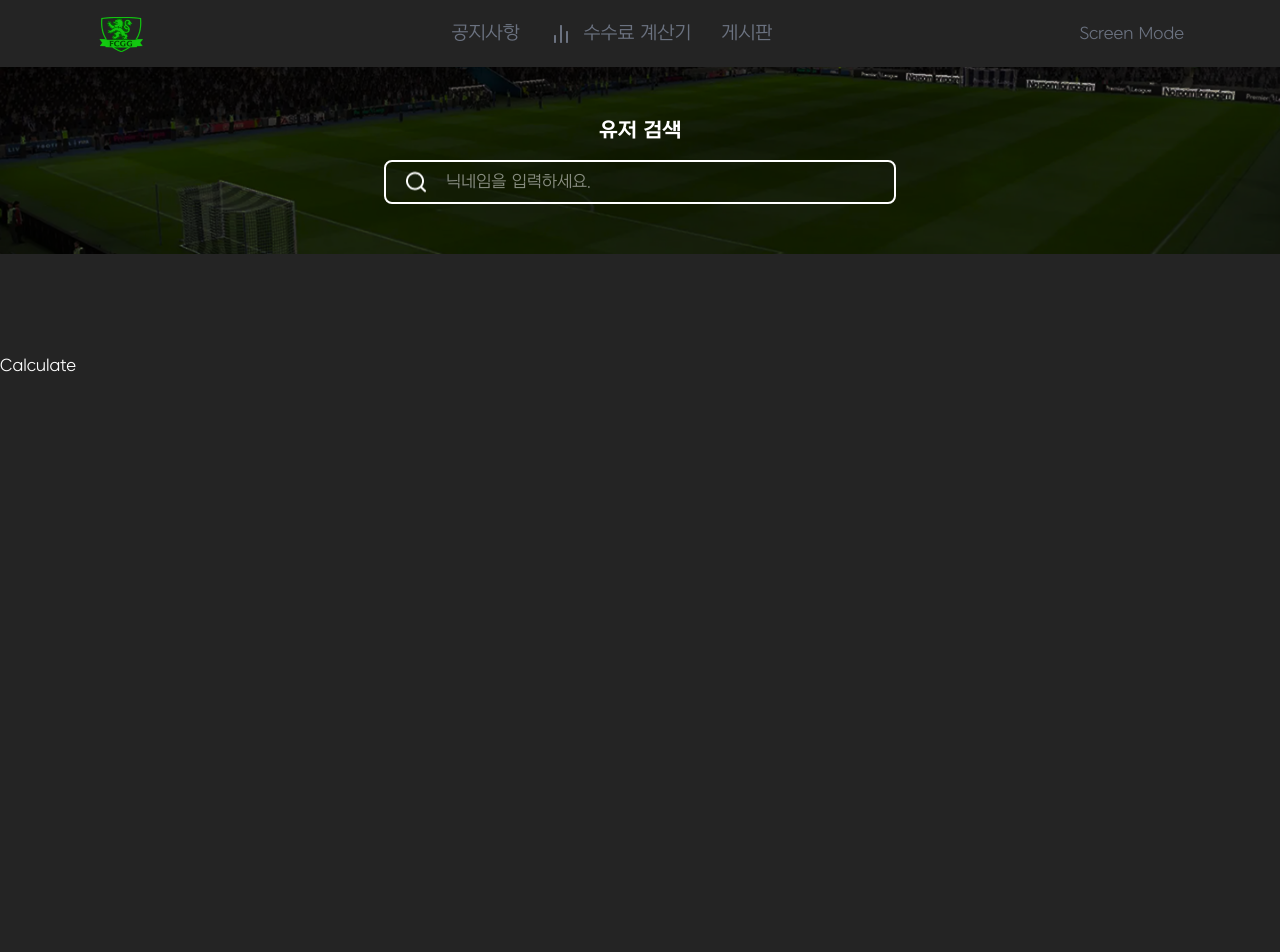
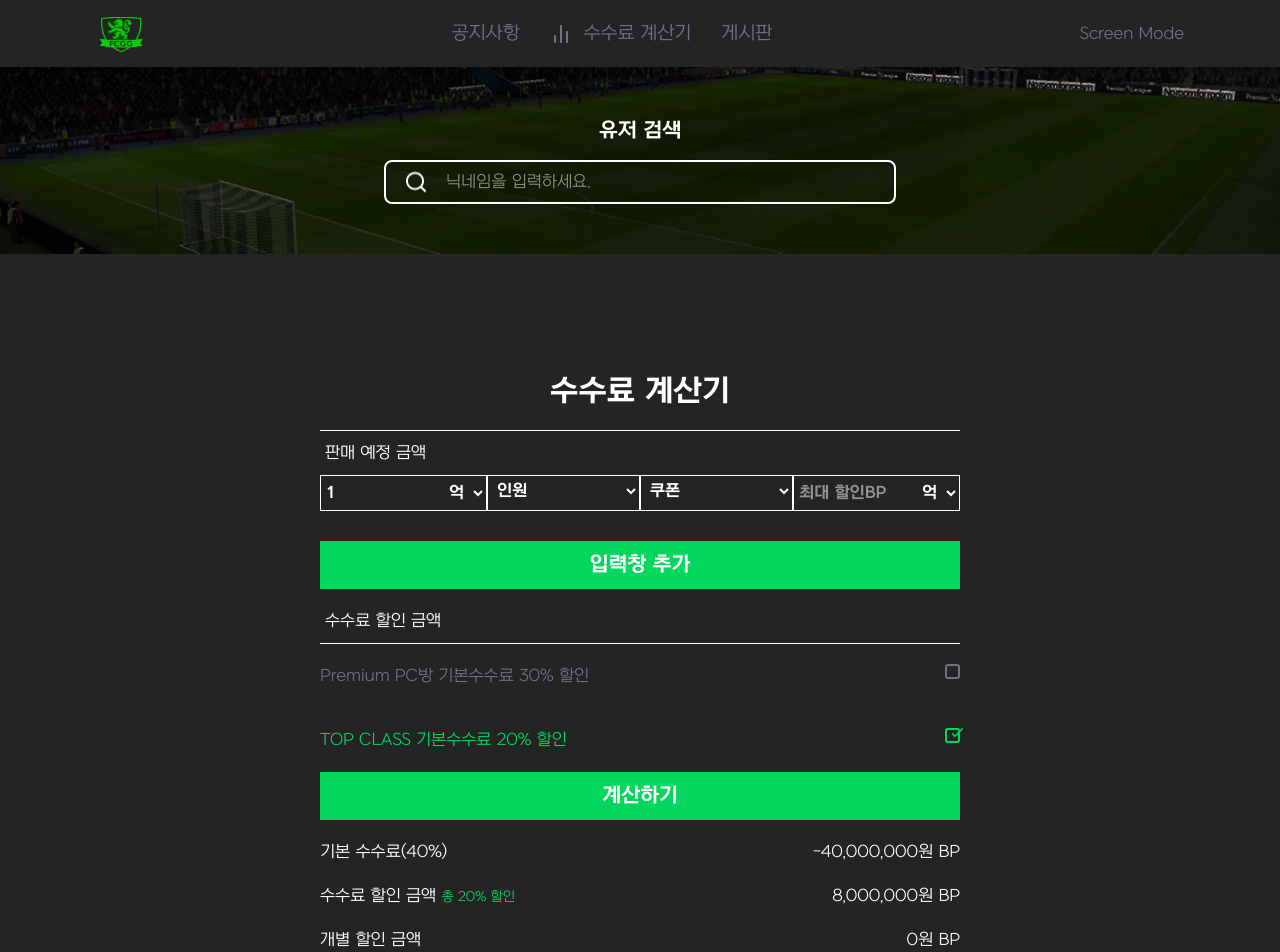
Before and after one commit to jbinyim/fconline-record-next, a Next.js app: page /calculate in a window 1280 px wide. Shown: the top 952 px of the page. Before the commit the page ends 800 px from the top, so only its background shows below. Built offline with nearby package versions, Linux system fonts and the light colour scheme.

Commit message:
인풋타입 브라우저 기능추가, 수수료계산기 레이아웃제작, 수수료계산기 기능제작

```diff
--- a/src/app/calculate/page.tsx
+++ b/src/app/calculate/page.tsx
@@ -1,7 +1,10 @@
+import FeeResult from "@/components/fee/FeeResult";
 import React from "react";
 
 const Calculate = () => {
-  return <div>Calculate</div>;
+  return <div>
+    <FeeResult />
+  </div>;
 };
 
 export default Calculate;
--- a/src/app/globals.css
+++ b/src/app/globals.css
@@ -101,3 +101,13 @@ body {
   color: #fff;
   font-family: var(--nexon), sans-serif;
 }
+
+input[type="number"]::-webkit-outer-spin-button,
+input[type="number"]::-webkit-inner-spin-button {
+  -webkit-appearance: none;
+  margin: 0;
+}
+
+input[type="number"] {
+  -moz-appearance: textfield;
+}
--- /dev/null
+++ b/src/components/fee/FeeResult.tsx
@@ -0,0 +1,190 @@
+"use client"
+
+import { useState, useEffect } from "react"
+
+type CurrencyUnit = "억" | "조" | "경"
+
+const FeeResult = () => {
+  const [isPremiumChecked, setIsPremiumChecked] = useState(false)
+  const [isTopClassChecked, setIsTopClassChecked] = useState(true)
+  const [saleAmount, setSaleAmount] = useState(1)
+  const [currency, setCurrency] = useState("억")
+
+
+  const [calculationResults, setCalculationResults] = useState({
+    basicFee: 0,
+    totalDiscountRate: 0,
+    discountAmount: 0,
+    individualDiscount: 0,
+    finalFee: 0,
+    finalAmount: 0,
+  })
+
+
+  const convertToActualValue = (inputValue: number, unit: CurrencyUnit): number => {
+    const multipliers: Record<CurrencyUnit, number> = {
+      억: 100000000, // 1억 = 100,000,000
+      조: 1000000000000, // 1조 = 1,000,000,000,000
+      경: 10000000000000000, // 1경 = 10,000,000,000,000,000
+    }
+    return inputValue * (multipliers[unit] || 1)
+  }
+
+  const formatNumber = (num: number): string => {
+    return Math.round(num).toLocaleString("ko-KR")
+  }
+
+  const calculateFees = () => {
+    const actualSaleAmount = convertToActualValue(saleAmount, currency as CurrencyUnit)
+
+    const basicFeeRate = 0.4
+    const basicFee = actualSaleAmount * basicFeeRate
+
+    let totalDiscountRate = 0
+    if (isPremiumChecked) totalDiscountRate += 0.3
+    if (isTopClassChecked) totalDiscountRate += 0.2
+    totalDiscountRate = Math.min(totalDiscountRate, 0.5)
+
+    const discountAmount = basicFee * totalDiscountRate
+    const finalFee = basicFee - discountAmount
+    const finalAmount = actualSaleAmount - finalFee
+
+    setCalculationResults({
+      basicFee,
+      totalDiscountRate,
+      discountAmount,
+      individualDiscount: 0,
+      finalFee,
+      finalAmount,
+    })
+  }
+
+
+  useEffect(() => {
+    calculateFees()
+  }, [saleAmount, isPremiumChecked, isTopClassChecked, currency])
+
+  const handleSaleAmountChange = (e: React.ChangeEvent<HTMLInputElement>) => {
+    const value = Number.parseFloat(e.target.value)
+    if (!isNaN(value) && value > 0) {
+      setSaleAmount(value)
+    } else if (e.target.value === "") {
+      setSaleAmount(0)
+    }
+  }
+
+  const handlePremiumToggle = () => {
+    setIsPremiumChecked(!isPremiumChecked)
+  }
+
+  const handleTopClassToggle = () => {
+    setIsTopClassChecked(!isTopClassChecked)
+  }
+
+  return (
+    <div>
+        <main className="w-[90%] tablet:w-[70%] pc:w-[50%] mx-auto">
+            <div className="">
+                <h2 className="font-bold text-3xl p-5 border-b-[1px] text-center">수수료 계산기</h2>
+            </div>
+            <section className="mb-[10px]">
+                <label htmlFor="" className="block py-[10px] px-[5px]">판매 예정 금액</label>
+                <form className="">
+                    <div className="flex justify-between mb-[30px] font-bold">
+                        <div className="flex">
+                            <input type="number" name="" id="" placeholder="판매 금액" value={saleAmount} onChange={handleSaleAmountChange} className="p-[5px] text-xs tablet:text-sm pc:text-base w-[80px] tablet:w-[120px] border-[1px] border-r-0 outline-0"/>
+                            <select name="" id="" value={currency} onChange={(e) => setCurrency(e.target.value)} className="p-[5px] bg-black50 outline-0 border-[1px] border-l-0">
+                                <option value="억" selected>억</option>
+                                <option value="조">조</option>
+                                <option value="경">경</option>
+                            </select>
+                        </div>
+                        <div className="w-full border-[1px]">
+                            <select name="" id="" className="p-[5px] w-[100%] bg-black50 outline-0">
+                                <option value="" disabled selected>인원</option>
+                                <option value="1명">1명</option>
+                                <option value="2명">2명</option>
+                                <option value="3명">3명</option>
+                                <option value="4명">4명</option>
+                                <option value="5명">5명</option>
+                                <option value="6명">6명</option>
+                            </select>
+                        </div>
+                        <div className="w-full border-[1px]">
+                            <select name="" id="" className="p-[5px] w-[100%] bg-black50 outline-0">
+                                <option value="" disabled selected>쿠폰</option>
+                                <option value="10%">10%</option>
+                                <option value="15%">15%</option>
+                                <option value="20%">20%</option>
+                                <option value="25%">25%</option>
+                                <option value="30%">30%</option>
+                                <option value="35%">35%</option>
+                                <option value="40%">40%</option>
+                                <option value="45%">45%</option>
+                                <option value="50%">50%</option>
+                            </select>
+                        </div>
+                        <div className="flex">
+                            <input type="text" name="" id="" placeholder="최대 할인BP" className="p-[5px] text-xs tablet:text-sm pc:text-base w-[80px] tablet:w-[120px] border-[1px] border-r-0 outline-0" />
+                            <select name="" id="" className="p-[5px] bg-black50 outline-0 border-[1px] border-l-0">
+                                <option value="억" selected>억</option>
+                                <option value="조">조</option>
+                            </select>
+                        </div>
+                    </div>
+                    <button className="w-full mx-auto text-center bg-green100 font-bold text-xl py-[10px]">입력창 추가</button>
+                </form>
+            </section>
+
+            <section className="mb-[20px]">
+                <h2 className="py-[10px] px-[5px] border-b-[1px]">수수료 할인 금액</h2>
+                <div className="">
+                    <div className="relative py-5">
+                        <span className={`transition-colors duration-300 ${isPremiumChecked ? "text-green100" : "text-skyBlue50"}`}>
+                            Premium PC방 기본수수료 30% 할인
+                        </span>
+                        <button type="button" className={`w-[15px] h-[15px] border-[2px] rounded-[3px] absolute right-0 transition-all duration-300 ${isPremiumChecked ? "border-green100" : "border-skyBlue50"}`} onClick={handlePremiumToggle}>
+                            <img src="/icons/cal-check.png" alt="" className={`relative top-[-3px] right-[-5px] z-10 transition-opacity duration-300 ${isPremiumChecked ? "opacity-100" : "opacity-0"}`} />
+                        </button>
+                    </div>
+                    <div className="relative py-5">
+                        <span className={`transition-colors duration-300 ${isTopClassChecked ? "text-green100" : "text-skyBlue50"}`}>
+                            TOP CLASS 기본수수료 20% 할인
+                        </span>
+                        <button type="button" className={`w-[15px] h-[15px] border-[2px] rounded-[3px] absolute right-0 transition-all duration-300 ${isTopClassChecked ? "border-green100" : "border-skyBlue50"}`} onClick={handleTopClassToggle}>
+                            <img src="/icons/cal-check.png" alt="" className={`relative top-[-3px] right-[-5px] z-10 transition-opacity duration-300 ${isTopClassChecked ? "opacity-100" : "opacity-0"}`} />
+                        </button>
+                    </div>
+                </div>
+                <button className="w-full mx-auto text-center bg-green100 font-bold text-xl py-[10px]">계산하기</button>
+            </section>
+
+            <section className="">
+                <div className="flex justify-between mb-5">
+                    <span className="text-sm tablet:text-base">기본 수수료(40%)</span>
+                    <span className="text-sm tablet:text-base">-{formatNumber(calculationResults.basicFee)}원 BP</span>
+                </div>
+                <div className="flex justify-between mb-5">
+                    <span className="text-sm tablet:text-base">수수료 할인 금액 <span className="text-green100 text-[13px]">총 {Math.round(calculationResults.totalDiscountRate * 100)}% 할인</span></span>
+                    <span className="text-sm tablet:text-base">{formatNumber(calculationResults.discountAmount)}원 BP</span>
+                </div>
+                <div className="flex justify-between pb-5 border-b-[1px]">
+                    <span className="text-sm tablet:text-base">개별 할인 금액</span>
+                    <span className="text-sm tablet:text-base">{calculationResults.individualDiscount}원 BP</span>
+                </div>
+                <div className="flex justify-between py-5">
+                    <span className="text-sm tablet:text-base">최종 수수료</span>
+                    <span className="text-sm tablet:text-base">-{formatNumber(calculationResults.finalFee)}원 BP</span>
+                </div>
+            </section>
+
+            <section className="mx-auto text-center bg-gray50 py-10 flex items-center justify-center flex-col gap-5 mb-30">
+                <div className="font-bold text-xl">최종 받는 금액</div>
+                <div className="font-bold text-2xl text-green100">{formatNumber(calculationResults.finalAmount)}원 BP</div>
+            </section>
+        </main>
+    </div>
+  )
+}
+
+export default FeeResult
```
Also changed, not shown: public/icons/cal-check.png (added).
